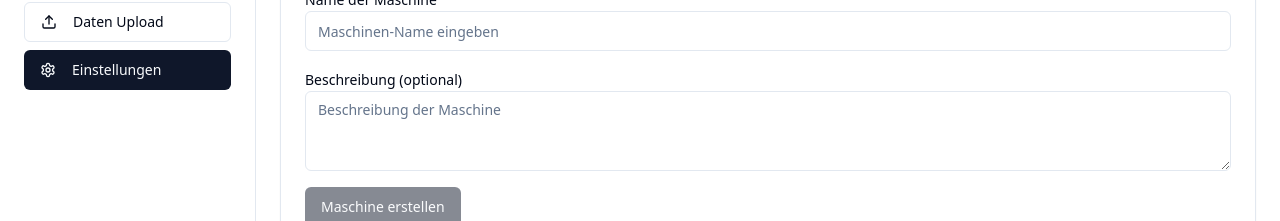
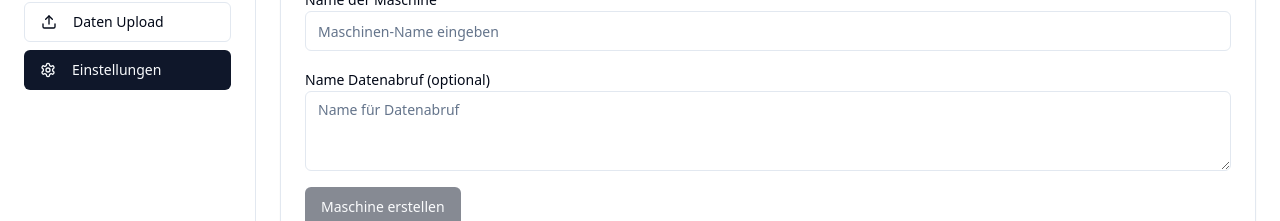
Before and after one commit to KalitoMero/cnc-craft-scheduler, a React (Vite) app: page /settings in a window 1280 px wide. Shown: the part 170-391 px from the top of the page. Built offline with nearby package versions, Linux system fonts and the light colour scheme; no server answers; the database is empty.

Commit message:
Refactor machine settings title
Change the title "Beschreibung" to "Name Datenabruf" in machine settings.

```diff
--- a/src/components/SettingsPanel.tsx
+++ b/src/components/SettingsPanel.tsx
@@ -174,12 +174,12 @@ export const SettingsPanel = () => {
             </div>
 
             <div>
-              <Label htmlFor="machine-description">Beschreibung (optional)</Label>
+              <Label htmlFor="machine-description">Name Datenabruf (optional)</Label>
               <Textarea
                 id="machine-description"
                 value={description}
                 onChange={(e) => setDescription(e.target.value)}
-                placeholder="Beschreibung der Maschine"
+                placeholder="Name für Datenabruf"
                 rows={3}
               />
             </div>
@@ -220,7 +220,7 @@ export const SettingsPanel = () => {
                       <Textarea
                         value={editDescription}
                         onChange={(e) => setEditDescription(e.target.value)}
-                        placeholder="Beschreibung"
+                        placeholder="Name für Datenabruf"
                         rows={2}
                       />
                     </div>
```
